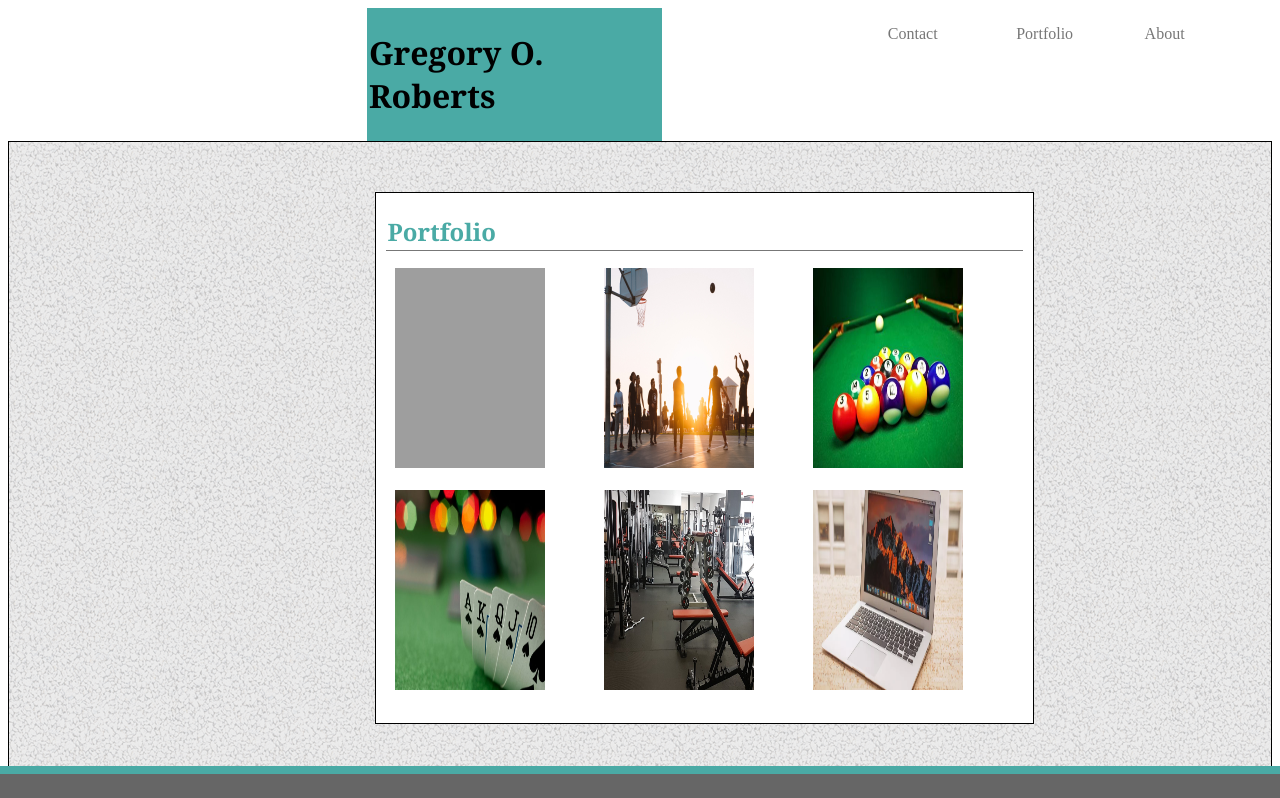
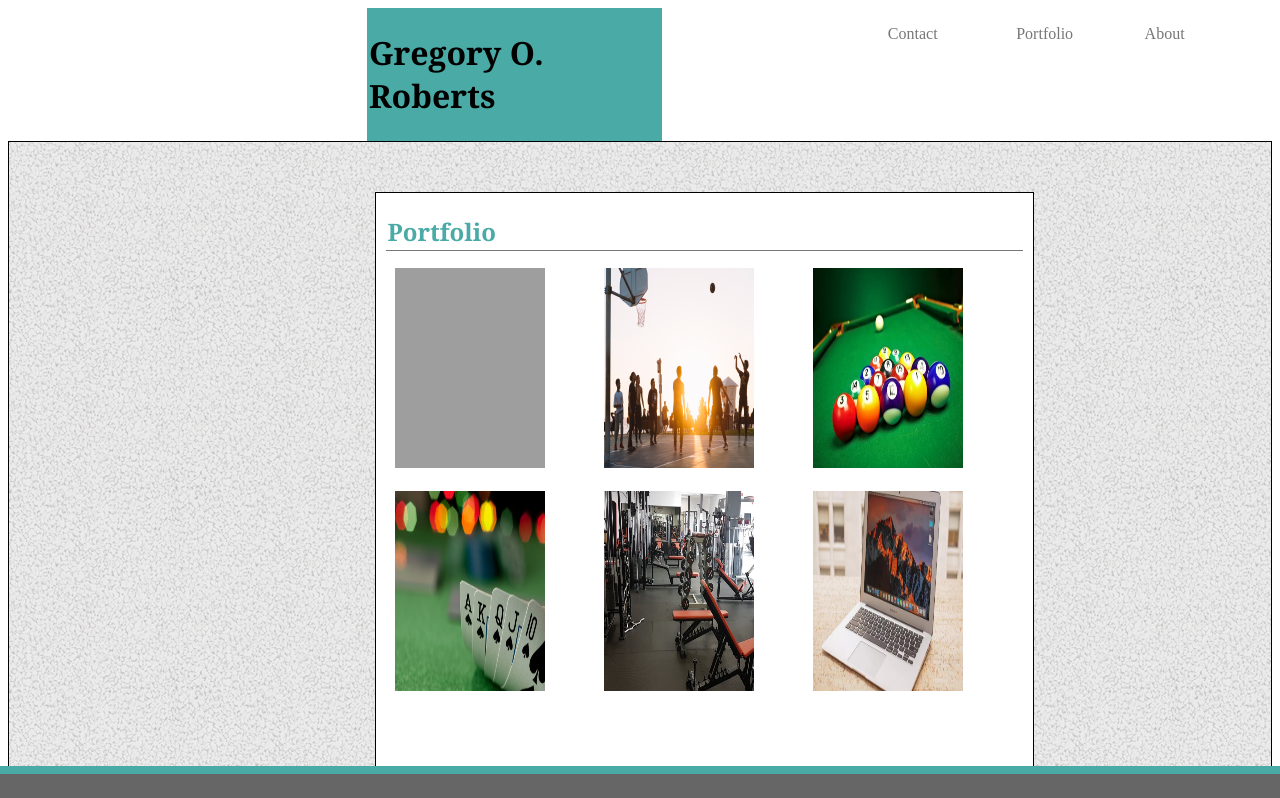
Before and after one commit to groberts31/homework1, a plain HTML site: page portfolio.html in a window 1280 px wide. Shown: the top 798 px of the page. Drawn offline with Linux system fonts and the light colour scheme; grey boxes are pictures that could not be loaded.

Commit message:
fixed pics in portfolio.html and in style.css

```diff
--- a/assets/style.css
+++ b/assets/style.css
@@ -157,9 +157,6 @@ a:visited {
     margin: 4px 2px;
     cursor: pointer;
 }
-.imagefix {
-    align-content: center
-}
 .bowling {
     background-color:#4aaaa5;
     border: none;
@@ -169,8 +166,6 @@ a:visited {
     font-size: 16px;
     margin: 4px 2px;
     text-decoration: none;
-    bottom: 20%;
-    float: left;
 }
 .basketball {
     background-color:#4aaaa5;
@@ -232,3 +227,10 @@ a:visited {
     bottom: 20%;
     float: left;
 }
+.imagefix {
+    background-color: #ffffff;
+    font-family: 'Georgia', Times, 'Times New Roman', serif;
+    height: 600px;
+    color: #4aaaa5;
+    border-color: #cccccc;
+}
```
Also changed, not shown: portfolio.html (+5 -4 lines).
